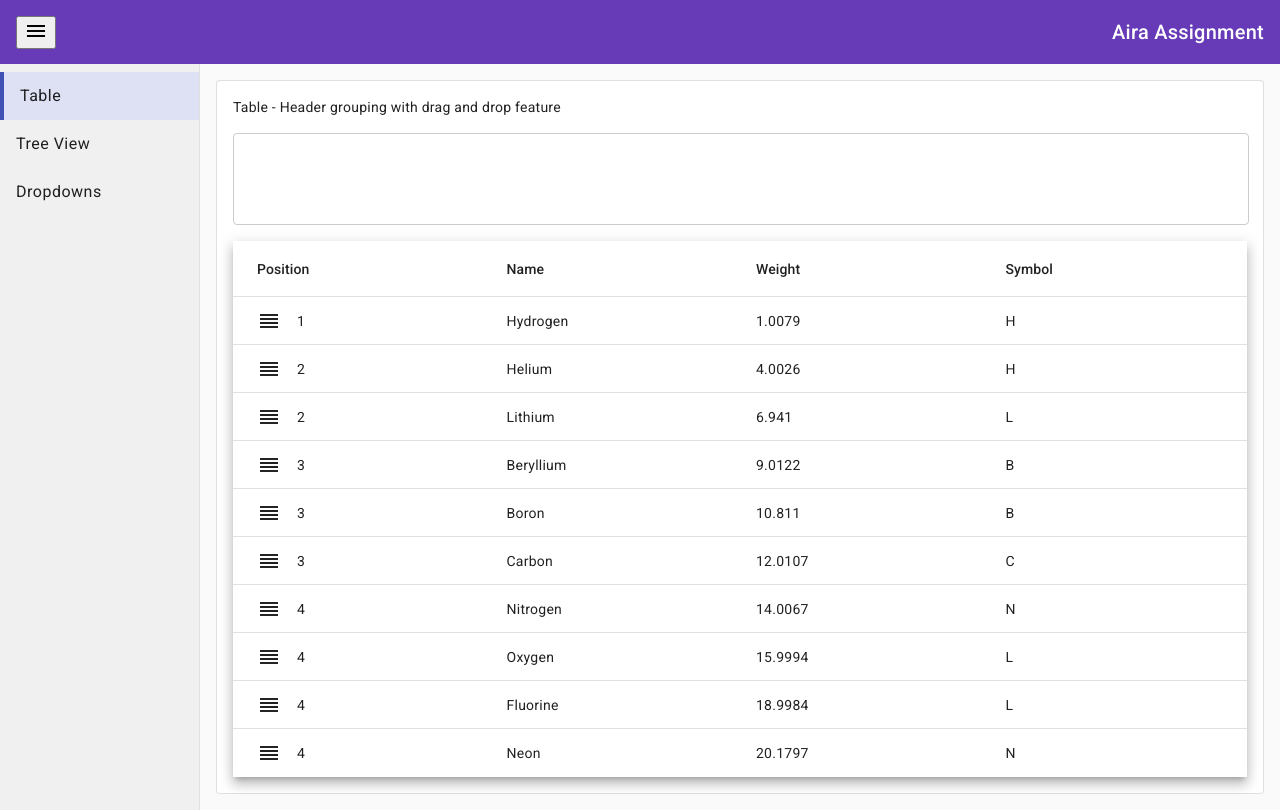
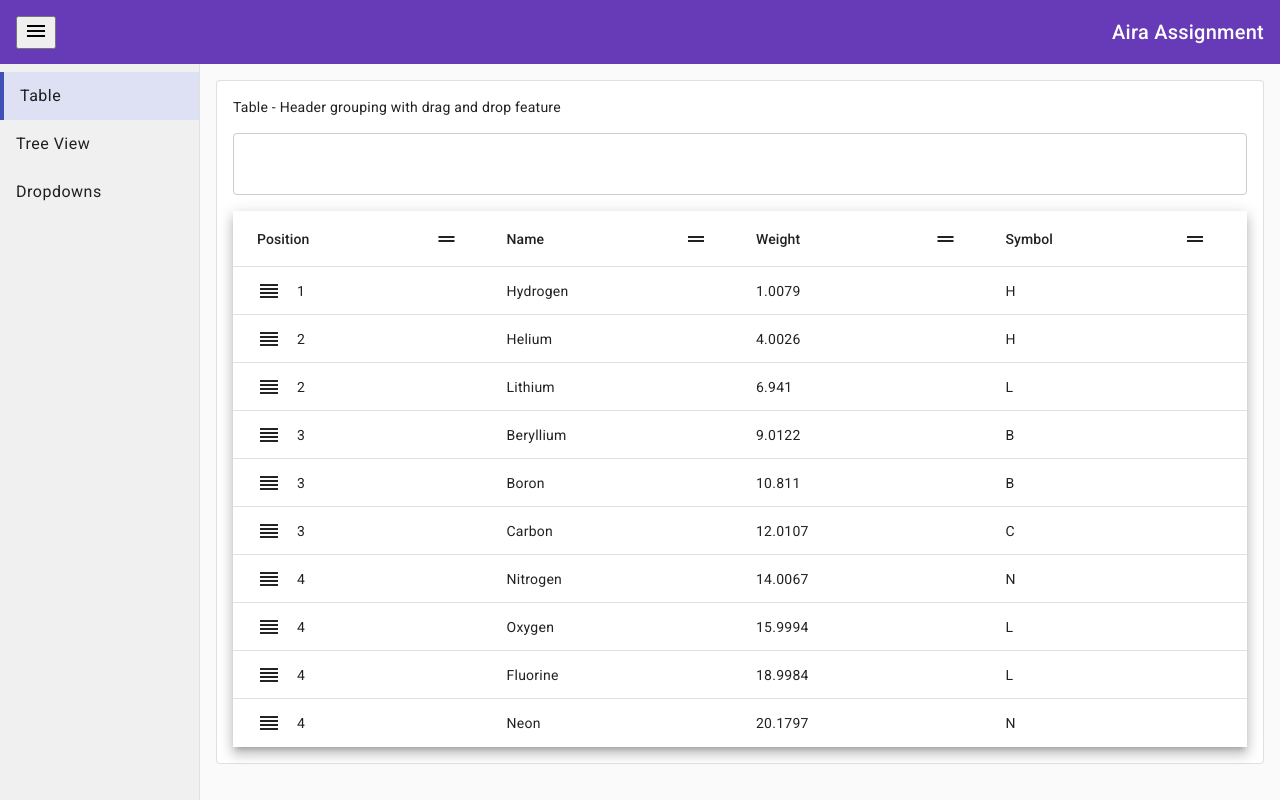
Before and after one commit to dcdevv/aira-assignment, an Angular app: page /feature-table in a window 1280 px wide. Built offline with nearby package versions, Linux system fonts and the light colour scheme.

Commit message:
Table fully implemented with Header drag and drop with grouping

```diff
--- a/src/app/module/feature-table/feature-table.component.html
+++ b/src/app/module/feature-table/feature-table.component.html
@@ -1,12 +1,12 @@
 <mat-card class="body-card" appearance="outlined">
     <mat-card-header class="card-header">Table - Header grouping with drag and drop feature</mat-card-header>
     <mat-card-content>
-
         <div
             cdkDropList
             [cdkDropListData]="selectedColumns"
             class="groiping-list"
-            (cdkDropListDropped)="dropHeader($event)">
+            (cdkDropListDropped)="dropHeader($event)"
+            #listOne="cdkDropList">
 
             <mat-chip-set aria-label="Field selection">
                 @for (column of selectedColumns; track column) {
@@ -23,10 +23,15 @@
             class="mat-elevation-z8"
             cdkDropList
             (cdkDropListDropped)="dropRow($event)"
-            cdkDropListData="dataSource">
+            cdkDropListData="dataSource"
+            #listTwo="cdkDropList" [cdkDropListConnectedTo]="[listOne]">
 
             <ng-container matColumnDef="position">
-                <mat-header-cell *matHeaderCellDef cdkDrag [cdkDragData]="'position'" (cdkDragStarted)="dragHeader('position')">Position</mat-header-cell>
+                <mat-header-cell *matHeaderCellDef cdkDrag [cdkDragData]="'position'">
+                    <div class="header-content">
+                        <span>Position</span><mat-icon class="example-drag-cursor" cdkDragHandle>drag_handle</mat-icon>
+                    </div>
+                </mat-header-cell>
                 <mat-cell *matCellDef="let element">
                     <mat-icon class="example-drag-cursor">reorder</mat-icon>
                     <span>{{element.position}}</span>
@@ -34,17 +39,29 @@
             </ng-container>
 
             <ng-container matColumnDef="name">
-                <mat-header-cell *matHeaderCellDef cdkDrag [cdkDragData]="'name'" (cdkDragStarted)="dragHeader('name')">Name</mat-header-cell>
+                <mat-header-cell *matHeaderCellDef cdkDrag [cdkDragData]="'name'">
+                    <div class="header-content">
+                        <span>Name</span><mat-icon class="example-drag-cursor" cdkDragHandle>drag_handle</mat-icon>
+                    </div>
+                </mat-header-cell>
                 <mat-cell *matCellDef="let element"> {{element.name}} </mat-cell>
             </ng-container>
 
             <ng-container matColumnDef="weight">
-                <mat-header-cell *matHeaderCellDef cdkDrag [cdkDragData]="'weight'" (cdkDragStarted)="dragHeader('weight')">Weight</mat-header-cell>
+                <mat-header-cell *matHeaderCellDef cdkDrag [cdkDragData]="'weight'">
+                    <div class="header-content">
+                        <span>Weight</span><mat-icon class="example-drag-cursor" cdkDragHandle>drag_handle</mat-icon>
+                    </div>
+                </mat-header-cell>
                 <mat-cell *matCellDef="let element"> {{element.weight}} </mat-cell>
             </ng-container>
 
             <ng-container matColumnDef="symbol">
-                <mat-header-cell *matHeaderCellDef cdkDrag [cdkDragData]="'symbol'" (cdkDragStarted)="dragHeader('symbol')">Symbol</mat-header-cell>
+                <mat-header-cell *matHeaderCellDef cdkDrag [cdkDragData]="'symbol'">
+                    <div class="header-content">
+                        <span>Symbol</span><mat-icon class="example-drag-cursor" cdkDragHandle>drag_handle</mat-icon>
+                    </div>
+                </mat-header-cell>
                 <mat-cell *matCellDef="let element"> {{element.symbol}} </mat-cell>
             </ng-container>
 
@@ -53,14 +70,24 @@
 
             <!-- Group header -->
             <ng-container matColumnDef="groupHeader">
-                <mat-cell *matCellDef="let group" [attr.colspan]="displayedColumns.length" class="group-header-row">
+                <mat-cell *matCellDef="let group" [attr.colspan]="displayedColumns.length" class="group-header-cell">
                     <mat-icon *ngIf="group.expanded" class="arrrow-icon">expand_less</mat-icon>
                     <mat-icon *ngIf="!group.expanded" class="arrrow-icon">expand_more</mat-icon>
                     <span>{{ selectedColumns[group.level-1] | titlecase }} = {{ group[selectedColumns[group.level-1]] }} ({{ group.totalCounts }})</span>
                 </mat-cell>
             </ng-container>
 
-            <tr mat-row *matRowDef="let row; columns: ['groupHeader']; when: isGroup" (click)="groupHeaderClick(row)"></tr>
+            <mat-row
+                *matRowDef="let row; columns: ['groupHeader']; when: isGroup"
+                (click)="groupHeaderClick(row)"
+                [class.group-row]="row?.level === 1"
+                [ngClass]="{
+                    'group_level_1': row?.level === 1,
+                    'group_level_2': row?.level === 2,
+                    'group_level_3': row?.level === 3,
+                    'group_level_4': row?.level === 4
+                }">
+            </mat-row>
         </mat-table>
     </mat-card-content>
 </mat-card>
--- a/src/app/module/feature-table/feature-table.component.scss
+++ b/src/app/module/feature-table/feature-table.component.scss
@@ -13,7 +13,7 @@ table {
     border-radius: 5px;
 }
 
-.group-header-row {
+.group-header-cell {
     background-color: rgb(230, 214, 214);
     border-end-end-radius: 5px;
 }
@@ -50,12 +50,10 @@ table {
 .groiping-list {
     display: flex;
     flex-wrap: wrap;
-    width: 97%;
-    max-width: 100%;
     gap: 15px;
     padding: 15px;
     border: solid 1px #ccc;
-    min-height: 60px;
+    min-height: 30px;
     border-radius: 4px;
     overflow: hidden;
     margin-bottom: 1rem;
@@ -80,6 +78,44 @@ mat-chip-set {
     flex-wrap: wrap;
 }
 
+.example-handle {
+    position: relative;
+    right: 0;
+    color: #ccc;
+    cursor: move;
+}
+
+.header-content {
+    width: 100%;
+    display: flex;
+    justify-content: space-between;
+    align-items: center;
+}
+
 .group-text {
     padding-bottom: 1rem;
 }
+
+.group_level_1 {
+    .group-header-cell {
+        padding-left: 25px;
+    }
+}
+
+.group_level_2 {
+    .group-header-cell {
+        padding-left: 45px;
+    }
+}
+
+.group_level_3 {
+    .group-header-cell {
+        padding-left: 65px;
+    }
+}
+
+.group_level_4 {
+    .group-header-cell {
+        padding-left: 85px;
+    }
+}
--- a/src/app/module/feature-table/feature-table.component.ts
+++ b/src/app/module/feature-table/feature-table.component.ts
@@ -4,7 +4,7 @@ import { MatTable, MatTableDataSource, MatTableModule } from '@angular/material/
 import { MatIcon } from '@angular/material/icon';
 import { MatCard, MatCardContent, MatCardHeader } from '@angular/material/card';
 import { MatChipsModule } from '@angular/material/chips';
-import { NgIf, TitleCasePipe } from '@angular/common';
+import { NgClass, NgIf, TitleCasePipe } from '@angular/common';
 import { ELEMENT_DATA, Group, PeriodicElement } from '@app/static-data/table.model';
 
 @Component({
@@ -20,7 +20,8 @@ import { ELEMENT_DATA, Group, PeriodicElement } from '@app/static-data/table.mod
     MatCardHeader,
     MatCardContent,
     MatChipsModule,
-    TitleCasePipe
+    TitleCasePipe,
+    NgClass
   ],
   templateUrl: './feature-table.component.html',
   styleUrl: './feature-table.component.scss'
@@ -47,31 +48,22 @@ export class FeatureTableComponent implements OnInit {
 
   public dropHeader(event: CdkDragDrop<string[]>): void {
 
-    console.log('dropHeader - event', event.item.data);
+    if(typeof event.item.data === 'string') {
+      if (!this.selectedColumns.includes(event.item.data)) {
+        this.selectedColumns.push(event.item.data);
 
-    if (!this.selectedColumns.includes(event.item.data)) {
-      this.selectedColumns.push(event.item.data);
+        this.groupBy(event.item.data);
+      }
     }
-  }
 
-  public dragHeader(event: string): void {
-
-    console.log('dragHeader - event', event);
-
-    if (!this.selectedColumns.includes(event)) {
-      this.selectedColumns.push(event);
-
-      this.groupBy(event);
-    }
   }
 
   public dropRow(event: CdkDragDrop<string>): void {
 
-    console.log('dropRow - event', event);
-
     const previousIndex = this._alldata.findIndex(d => d === event.item.data);
 
     moveItemInArray(this._alldata, previousIndex, event.currentIndex);
+
     this.table.renderRows();
   }
 
--- a/src/app/static-data/info.model.ts
+++ b/src/app/static-data/info.model.ts
@@ -1,5 +1,6 @@
 export interface Place {
     id: string,
     parentId: string,
-    name: string
+    name: string,
+    child: Place
 }
```
